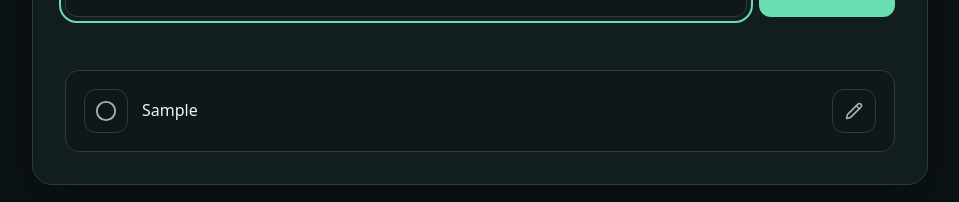
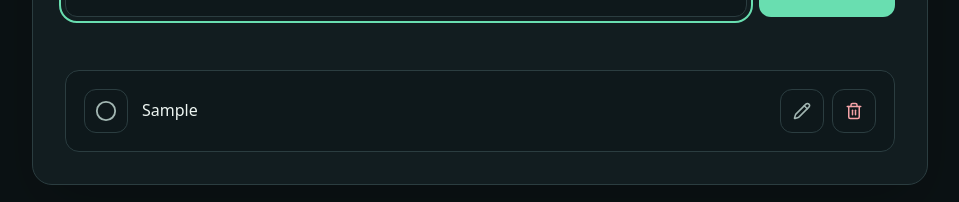
Before and after one commit to arafamdev/do-next, a React (Vite) app: page / in a window 1280 px wide. Both pictures are taken after typing "Sample" into the empty fields and a click on the button "Add task". Shown: the part 479-681 px from the top of the page, without its empty margins (160-1119 px from the left). Built offline with nearby package versions, Linux system fonts and the light colour scheme.

Commit message:
feat: implement task deletion confirmation

```diff
--- a/src/app/App.jsx
+++ b/src/app/App.jsx
@@ -1,4 +1,4 @@
-import { useState } from 'react';
+import { useRef, useState } from 'react';
 import TaskForm from '../features/tasks/components/TaskForm.jsx';
 import TaskList from '../features/tasks/components/TaskList.jsx';
 import AppHeader from '../shared/ui/AppHeader.jsx';
@@ -6,6 +6,7 @@ import '../styles/app.css';
 
 function App() {
   const [tasks, setTasks] = useState([]);
+  const taskInputRef = useRef(null);
 
   function handleAddTask(title) {
     const newTask = { id: crypto.randomUUID(), title, completed: false };
@@ -31,6 +32,10 @@ function App() {
     });
   }
 
+  function handleDeleteTask(taskId) {
+    setTasks((previousTasks) => previousTasks.filter((task) => task.id !== taskId));
+  }
+
   return (
     <main className="app-shell">
       <AppHeader />
@@ -39,8 +44,14 @@ function App() {
           <h2 id="tasks-heading">Your tasks</h2>
           <span className="tasks-panel__caption">A little clarity, every day.</span>
         </div>
-        <TaskForm onAddTask={handleAddTask} />
-        <TaskList tasks={tasks} onToggleTask={handleToggleTask} onUpdateTask={handleUpdateTask} />
+        <TaskForm onAddTask={handleAddTask} inputRef={taskInputRef} />
+        <TaskList
+          tasks={tasks}
+          onToggleTask={handleToggleTask}
+          onUpdateTask={handleUpdateTask}
+          onDeleteTask={handleDeleteTask}
+          taskInputRef={taskInputRef}
+        />
       </section>
       <footer className="app-footer">One task at a time.</footer>
     </main>
--- a/src/features/tasks/components/TaskForm.jsx
+++ b/src/features/tasks/components/TaskForm.jsx
@@ -1,11 +1,10 @@
-import { useRef, useState } from 'react';
+import { useState } from 'react';
 import { Plus } from 'lucide-react';
 
-function TaskForm({ onAddTask }) {
+function TaskForm({ onAddTask, inputRef }) {
   const [title, setTitle] = useState('');
   const [error, setError] = useState('');
   const [status, setStatus] = useState('');
-  const inputRef = useRef(null);
 
   function handleChange(event) {
     setTitle(event.target.value);
--- a/src/features/tasks/components/TaskItem.jsx
+++ b/src/features/tasks/components/TaskItem.jsx
@@ -1,8 +1,12 @@
 import { useEffect, useRef, useState } from 'react';
-import { Circle, CircleCheck, Pencil } from 'lucide-react';
+import { Circle, CircleCheck, Pencil, Trash2 } from 'lucide-react';
 
-function TaskItem({ task, onToggleTask, onUpdateTask }) {
+function TaskItem({ task, onToggleTask, onUpdateTask, onDeleteTask }) {
   const [isEditing, setIsEditing] = useState(false);
+  const [isConfirmingDelete, setIsConfirmingDelete] = useState(false);
+  const deleteButtonRef = useRef(null);
+  const cancelDeleteRef = useRef(null);
+  const wasConfirmingDeleteRef = useRef(false);
   const [draftTitle, setDraftTitle] = useState(task.title);
   const [error, setError] = useState('');
   const inputRef = useRef(null);
@@ -19,6 +23,22 @@ function TaskItem({ task, onToggleTask, onUpdateTask }) {
     }
     wasEditingRef.current = isEditing;
   }, [isEditing]);
+
+  useEffect(() => {
+    if (isConfirmingDelete) {
+      cancelDeleteRef.current?.focus();
+    } else if (wasConfirmingDeleteRef.current) {
+      deleteButtonRef.current?.focus();
+    }
+    wasConfirmingDeleteRef.current = isConfirmingDelete;
+  }, [isConfirmingDelete]);
+
+  function handleDeleteKeyDown(event) {
+    if (event.key === 'Escape') {
+      event.preventDefault();
+      setIsConfirmingDelete(false);
+    }
+  }
 
   function handleStartEditing() {
     setDraftTitle(task.title);
@@ -100,6 +120,8 @@ function TaskItem({ task, onToggleTask, onUpdateTask }) {
       ) : (
         <>
           <span className="task-card__title">{task.title}</span>
+          {!isConfirmingDelete && (
+            <div className="task-card__actions">
               <button
                 ref={editButtonRef}
                 className="task-card__edit"
@@ -109,6 +131,47 @@ function TaskItem({ task, onToggleTask, onUpdateTask }) {
               >
                 <Pencil size={18} aria-hidden="true" />
               </button>
+              <button
+                ref={deleteButtonRef}
+                className="task-card__delete"
+                type="button"
+                aria-label={`Delete "${task.title}"`}
+                onClick={() => setIsConfirmingDelete(true)}
+              >
+                <Trash2 size={18} aria-hidden="true" />
+              </button>
+            </div>
+          )}
+          {isConfirmingDelete && (
+            <div
+              className="task-delete"
+              role="group"
+              aria-labelledby={`delete-heading-${task.id}`}
+              aria-describedby={`delete-description-${task.id}`}
+              onKeyDown={handleDeleteKeyDown}
+            >
+              <p id={`delete-heading-${task.id}`} className="task-delete__heading">
+                Delete this task?
+              </p>
+              <p id={`delete-description-${task.id}`}>This action cannot be undone.</p>
+              <div className="task-delete__actions">
+                <button
+                  ref={cancelDeleteRef}
+                  type="button"
+                  onClick={() => setIsConfirmingDelete(false)}
+                >
+                  Cancel
+                </button>
+                <button
+                  className="task-delete__confirm"
+                  type="button"
+                  onClick={() => onDeleteTask(task.id)}
+                >
+                  Delete
+                </button>
+              </div>
+            </div>
+          )}
         </>
       )}
     </li>
--- a/src/features/tasks/components/TaskList.jsx
+++ b/src/features/tasks/components/TaskList.jsx
@@ -1,7 +1,20 @@
+import { useRef } from 'react';
 import { Check } from 'lucide-react';
 import TaskItem from './TaskItem.jsx';
 
-function TaskList({ tasks, onToggleTask, onUpdateTask }) {
+function TaskList({ tasks, onToggleTask, onUpdateTask, onDeleteTask, taskInputRef }) {
+  const listRef = useRef(null);
+
+  function handleDelete(taskId) {
+    const index = tasks.findIndex((task) => task.id === taskId);
+    const cards = listRef.current?.children;
+    const nextCard = cards?.[index + 1] ?? cards?.[index - 1];
+    const focusTarget = nextCard?.querySelector('button') ?? taskInputRef.current;
+    // Focus a surviving control before the deleted card unmounts.
+    focusTarget?.focus();
+    onDeleteTask(taskId);
+  }
+
   if (tasks.length === 0) {
     return (
       <div className="empty-state">
@@ -16,13 +29,14 @@ function TaskList({ tasks, onToggleTask, onUpdateTask }) {
   }
 
   return (
-    <ul className="task-list" aria-label="Tasks">
+    <ul ref={listRef} className="task-list" aria-label="Tasks">
       {tasks.map((task) => (
         <TaskItem
           key={task.id}
           task={task}
           onToggleTask={onToggleTask}
           onUpdateTask={onUpdateTask}
+          onDeleteTask={handleDelete}
         />
       ))}
     </ul>
--- a/src/styles/app.css
+++ b/src/styles/app.css
@@ -285,6 +285,76 @@
   }
 }
 
+.task-card {
+  flex-wrap: wrap;
+}
+.task-card__actions {
+  display: flex;
+  flex-wrap: wrap;
+  gap: 0.5rem;
+  margin-left: auto;
+}
+.task-card__title {
+  flex-basis: 5rem;
+}
+.task-card__delete {
+  display: inline-grid;
+  place-items: center;
+  flex-shrink: 0;
+  width: 2.75rem;
+  height: 2.75rem;
+  padding: 0;
+  border: 1px solid var(--color-border);
+  border-radius: 0.75rem;
+  color: var(--color-danger);
+  background: transparent;
+  cursor: pointer;
+}
+.task-card__delete:hover {
+  background: var(--color-danger-soft);
+}
+.task-delete {
+  flex-basis: 100%;
+  min-width: 0;
+  padding-top: 0.875rem;
+  border-top: 1px solid var(--color-border);
+}
+.task-delete p {
+  margin: 0;
+  color: var(--color-muted);
+  font-size: 0.875rem;
+}
+.task-delete .task-delete__heading {
+  color: var(--color-text);
+  font-weight: 600;
+}
+.task-delete__actions {
+  display: flex;
+  flex-wrap: wrap;
+  gap: 0.5rem;
+  margin-top: 0.75rem;
+}
+.task-delete__actions button {
+  min-height: 2.75rem;
+  padding: 0.5rem 0.875rem;
+  border: 1px solid var(--color-border);
+  border-radius: 0.625rem;
+  background: transparent;
+  color: var(--color-text);
+  font-weight: 600;
+  cursor: pointer;
+}
+.task-delete__actions button:hover {
+  background: var(--color-accent-soft);
+}
+.task-delete__actions .task-delete__confirm {
+  color: var(--color-danger);
+  border-color: var(--color-danger);
+}
+.task-delete__actions .task-delete__confirm:hover {
+  background: var(--color-danger-soft);
+}
+
 .app-footer {
   margin-top: var(--space-4);
   text-align: center;
--- a/src/styles/globals.css
+++ b/src/styles/globals.css
@@ -18,6 +18,8 @@
   --color-input: #0e181b;
   --color-accent-hover: #8de8c3;
   --color-on-accent: #102c22;
+  --color-danger: #f5a3a8;
+  --color-danger-soft: #3a2028;
   --color-error: #ffb4b4;
   --color-accent-soft: #1c3b33;
   --shadow-panel: 0 24px 64px rgb(0 0 0 / 18%);
```
Also changed, not shown: 1 other file (tests, documents, lock files or other folders). Lines whose indentation alone changed are shown as unchanged.
